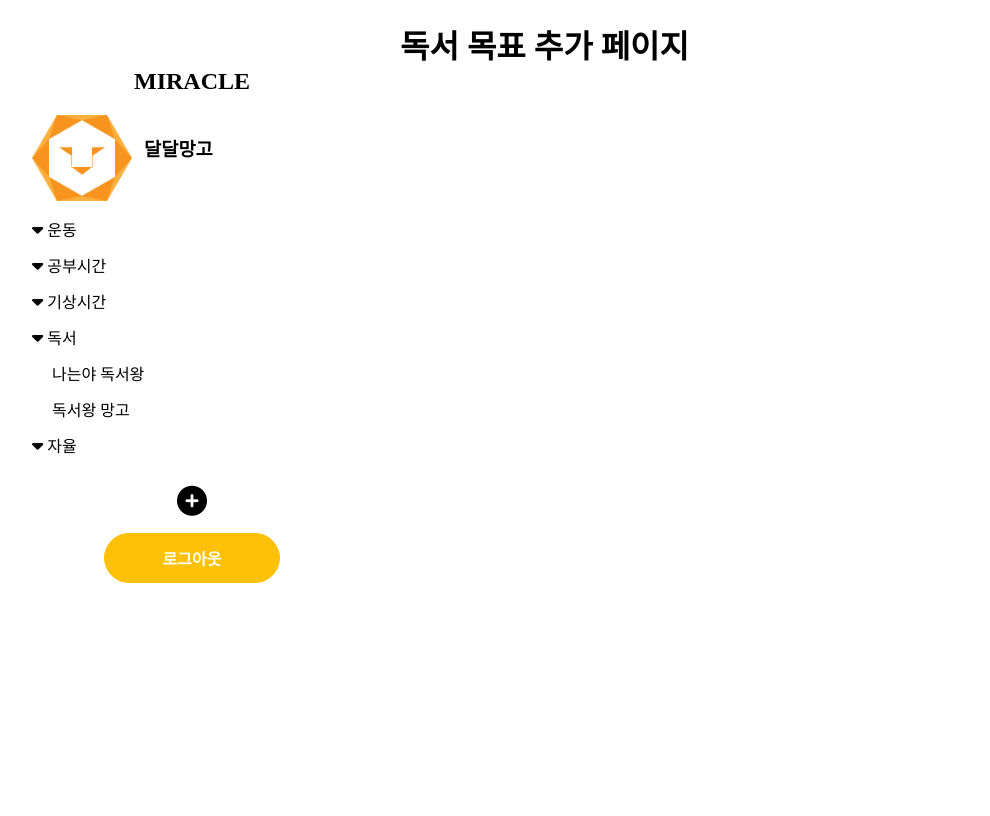
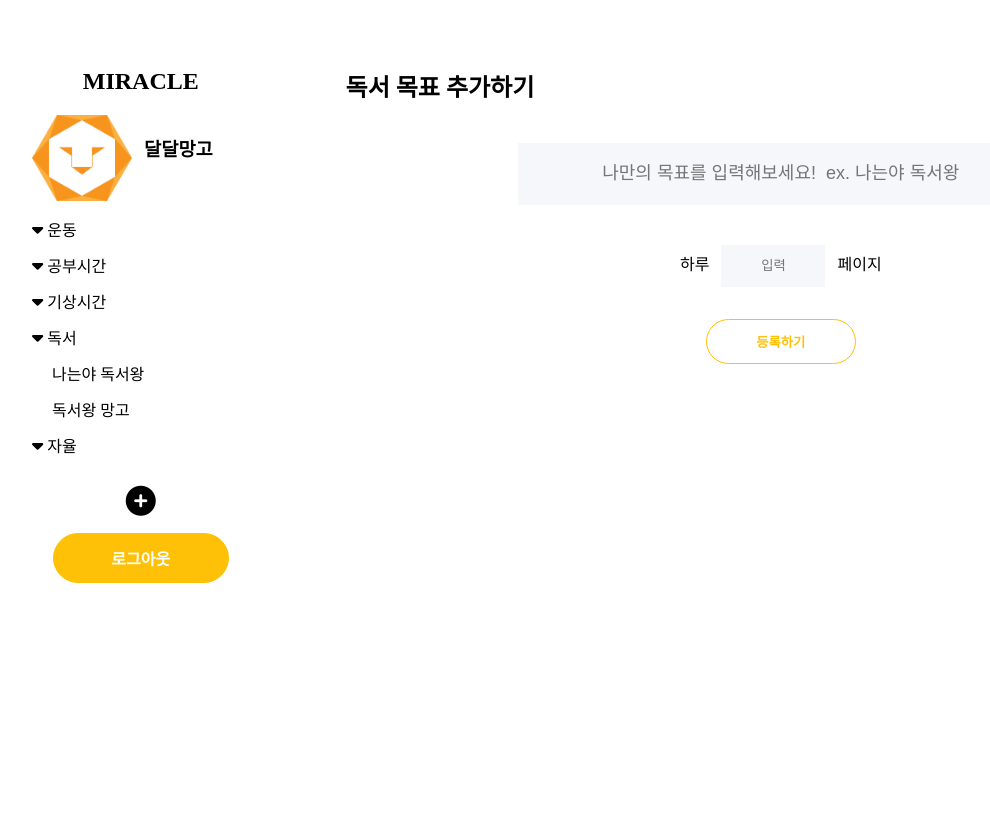
Before and after one commit to hyeoneedyou/Miracle, a Django app: page /book/add_goal/ in a window 1280 px wide. Shown: the whole page, without its empty margins (16-1006 px from the left). Run offline with Django 3.2, Linux system fonts and the light colour scheme; some libraries are stand-ins or nearby versions; some web fonts are replaced.

Commit message:
feat: Add goal_add

```diff
--- a/book/templates/book/add_goal.html
+++ b/book/templates/book/add_goal.html
@@ -1,6 +1,21 @@
 {% extends 'base.html' %}
 {% load static %}
+{% block content %}
 
-{% block content %}
-<h1>독서 목표 추가 페이지</h1>
+<link rel="stylesheet" href="{% static 'css/add_goal.css' %}">
+
+<section class="main">
+  <h1 class="goal_title">독서 목표 추가하기</h1>
+  <div class="goal_container">
+    <div class="goal_name">
+      <input type="text" placeholder="나만의 목표를 입력해보세요! &#13;&#10; ex. 나는야 독서왕">
+    </div>
+    <div class="goal_amount">
+      <span>하루</span>
+      <input class="input1" type="text" placeholder="입력">
+      <span>페이지</span>
+    </div>
+    <button class="goal_submitBtn btn1">등록하기</button>
+  </div>
+</section>
 {% endblock %}
--- /dev/null
+++ b/miracle/static/css/add_goal.css
@@ -0,0 +1,32 @@
+.goal_name {
+  width: 100%;
+  display: flex;
+  justify-content: center;
+  padding: var(--padding-large) 0;
+}
+
+.goal_name > input {
+  width: 60%;
+  text-align: center;
+  background-color: var(--white-dark-color);
+  height: 60px;
+  width: 60%;
+  border: none;
+  color: var(--grey-dark-color);
+  font-size: var(--font-large);
+}
+
+.goal_amount {
+  display: flex;
+  justify-content: center;
+  align-items: baseline;
+  padding: var(--padding-large) 0;
+}
+
+.goal_amount > input {
+  margin: 0 12px;
+}
+
+button.goal_submitBtn {
+  margin: 12px auto;
+}
--- a/miracle/static/css/element.css
+++ b/miracle/static/css/element.css
@@ -33,5 +33,15 @@
 .btn2:hover {
   color: #f8b600;
   border: 1px solid #f8b600;
-  background: #fff;
+  background: var(--white-color);
 }
+
+.input1 {
+  width: 60%;
+  text-align: center;
+  background-color: var(--white-dark-color);
+  height: 40px;
+  width: 100px;
+  border: none;
+  color: var(--grey-dark-color);
+}
--- a/miracle/static/css/layout.css
+++ b/miracle/static/css/layout.css
@@ -4,5 +4,6 @@
 }
 
 .main {
+  width: 100%;
   padding: var(--layout-padding);
 }
```
